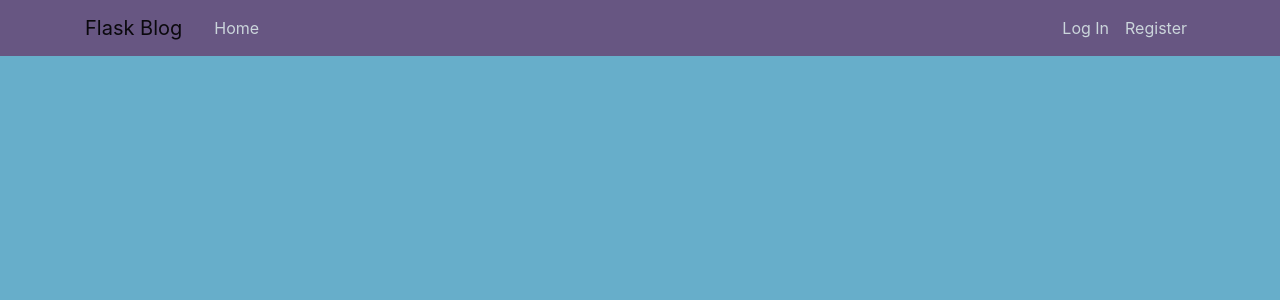
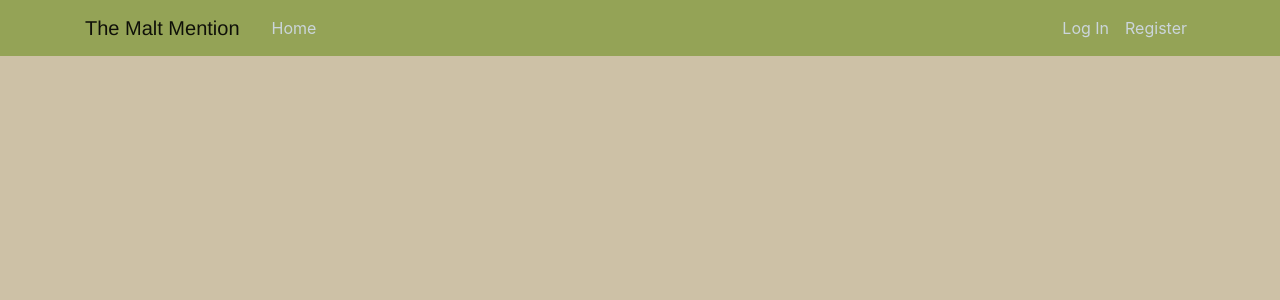
Before and after one commit to pbtrad/The-Malt-Mention, a Flask app: page / in a window 1280 px wide. Shown: the top 300 px of the page. Run offline with Flask 2, Linux system fonts and the light colour scheme; data that the repository does not hold is empty; some libraries are stand-ins or nearby versions.

Commit message:
Changed color theme in css.

```diff
--- a/static/css/style.css
+++ b/static/css/style.css
@@ -1,5 +1,6 @@
 body {
-    background: #67AECA;
+    /*background: #67AECA;*/
+    background: #CDC1A6;
     color: #333333;
     margin-top: 5rem;
   }
@@ -23,7 +24,7 @@ body {
   .content-section {
     background: #ffffff;
     padding: 10px 20px;
-    border: 1px solid #dddddd;
+    border: 1px solid #532a05;
     border-radius: 3px;
     margin-bottom: 20px;
   }
@@ -76,7 +77,7 @@ body {
   }
 
   nav {
-      background-color: #675682;
+      background-color: #94A356;
   }
 
   .flash-message h4 {
@@ -90,3 +91,26 @@ label small {
     color: #999;
     font-weight: normal;
 }
+
+.navbar-brand {
+  font-family: 'Franklin Gothic Medium', 'Arial Narrow', Arial, sans-serif;
+
+}
+
+@include media-breakpoint-up(sm) {
+  .navbar-brand {
+    font-size: 1.2rem;
+  }
+}
+
+@include media-breakpoint-up(md) {
+  .navbar-brand {
+    font-size: 1.4rem;
+  }
+}
+
+@include media-breakpoint-up(lg) {
+  .navbar-brand {
+    font-size: 1.6rem;
+  }
+}
--- a/templates/base.html
+++ b/templates/base.html
@@ -10,7 +10,7 @@
     <link rel="stylesheet" href="https://stackpath.bootstrapcdn.com/bootstrap/4.5.2/css/bootstrap.min.css"
         integrity="sha384-JcKb8q3iqJ61gNV9KGb8thSsNjpSL0n8PARn9HuZOnIxN0hoP+VmmDGMN5t9UJ0Z" crossorigin="anonymous">
     <link rel="stylesheet" href="{{ url_for('static', filename='css/style.css') }}" type="text/css">
-    <title>Document</title>
+    <title>The Malt Mention</title>
 </head>
 
 <body>
@@ -18,7 +18,7 @@
     <header class="site-header">
         <nav class="navbar navbar-expand-md navbar-light fixed-top">
             <div class="container">
-                <a class="navbar-brand mr-4" href="/">Flask Blog</a>
+                <a class="navbar-brand mr-4" href="/">The Malt Mention</a>
                 <button class="navbar-toggler" type="button" data-toggle="collapse" data-target="#navbarToggle"
                     aria-controls="navbarToggle" aria-expanded="false" aria-label="Toggle navigation">
                     <span class="navbar-toggler-icon"></span>
```
Also changed, not shown: templates/profile.html (+5 -19 lines).
